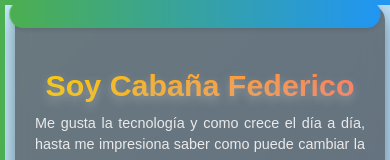
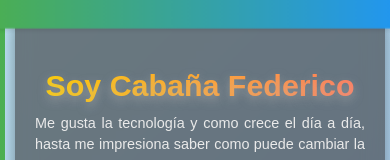
Before and after one commit to elfefedelagente/my-card-business, a React (Vite) app: page / in a window 390 px wide. Shown: the top 160 px of the page. Built offline with nearby package versions, Linux system fonts and the light colour scheme.

Commit message:
Modificación de menu de navegacion responsivo

```diff
--- a/src/styles/menuNav.module.css
+++ b/src/styles/menuNav.module.css
@@ -118,9 +118,8 @@ section h2 {
     padding: 5px 10px;
     position: fixed;
     display: flex;
-    width: 90%;
+    width: 100%;
     background: linear-gradient(90deg, #4CAF50, #2196F3);
-    border-radius: 50px;
     box-shadow: 0 2px 4px rgba(0, 0, 0, 0.1);
   }
 
```
